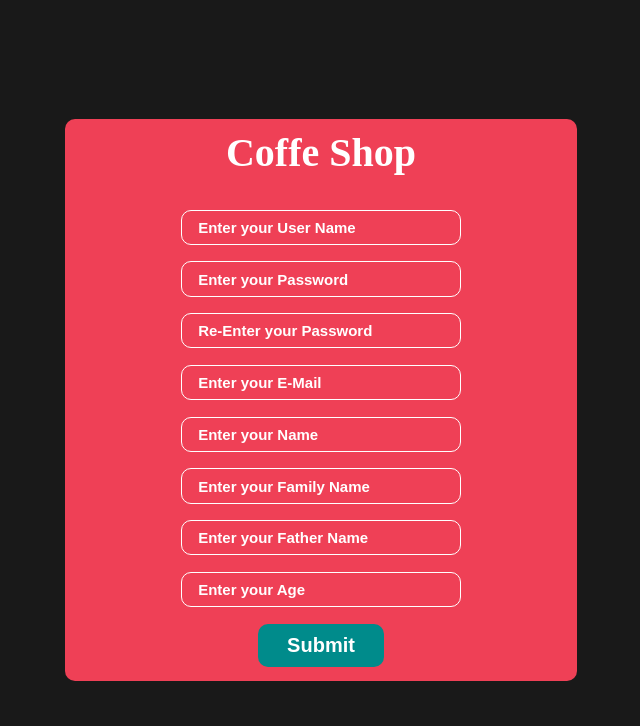
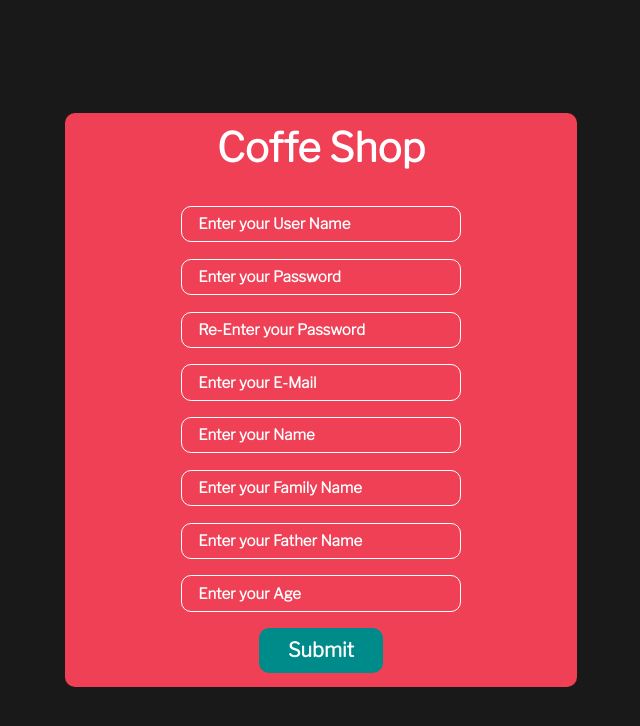
Before and after one commit to Amirmahdikahdouii/JavaScript-programs-examples, a plain HTML site: page Register-Form-Example/index.html in a window 1280 px wide. Shown: the whole page, without its empty margins (319-959 px from the left). Drawn offline with Linux system fonts and the light colour scheme.

Commit message:
Update style.css

```diff
--- a/Register-Form-Example/css/style.css
+++ b/Register-Form-Example/css/style.css
@@ -1,6 +1,11 @@
 * {
     margin: 0;
     padding: 0;
+}
+
+@font-face {
+    font-family: logo;
+    src: url(../font/LibreFranklin-Light.ttf);
 }
 
 @keyframes shake {
@@ -79,6 +84,7 @@ body {
     color: white;
     font-weight: bold;
     font-size: 2.5rem;
+    font-family: logo;
 }
 
 .register-form {
@@ -104,6 +110,7 @@ body {
     color: white;
     font-weight: bold;
     font-size: 15px;
+    font-family: logo;
 }
 
 .warning-lable {
@@ -115,6 +122,7 @@ body {
     background-color: rgba(0, 0, 0, 0.384);
     font-weight: bold;
     font-size: 18px;
+    font-family: logo;
 }
 
 .submit-button {
@@ -125,6 +133,7 @@ body {
     color: white;
     font-weight: bold;
     font-size: 20px;
+    font-family: logo;
     border-radius: 10px;
     cursor: pointer;
 }
```
